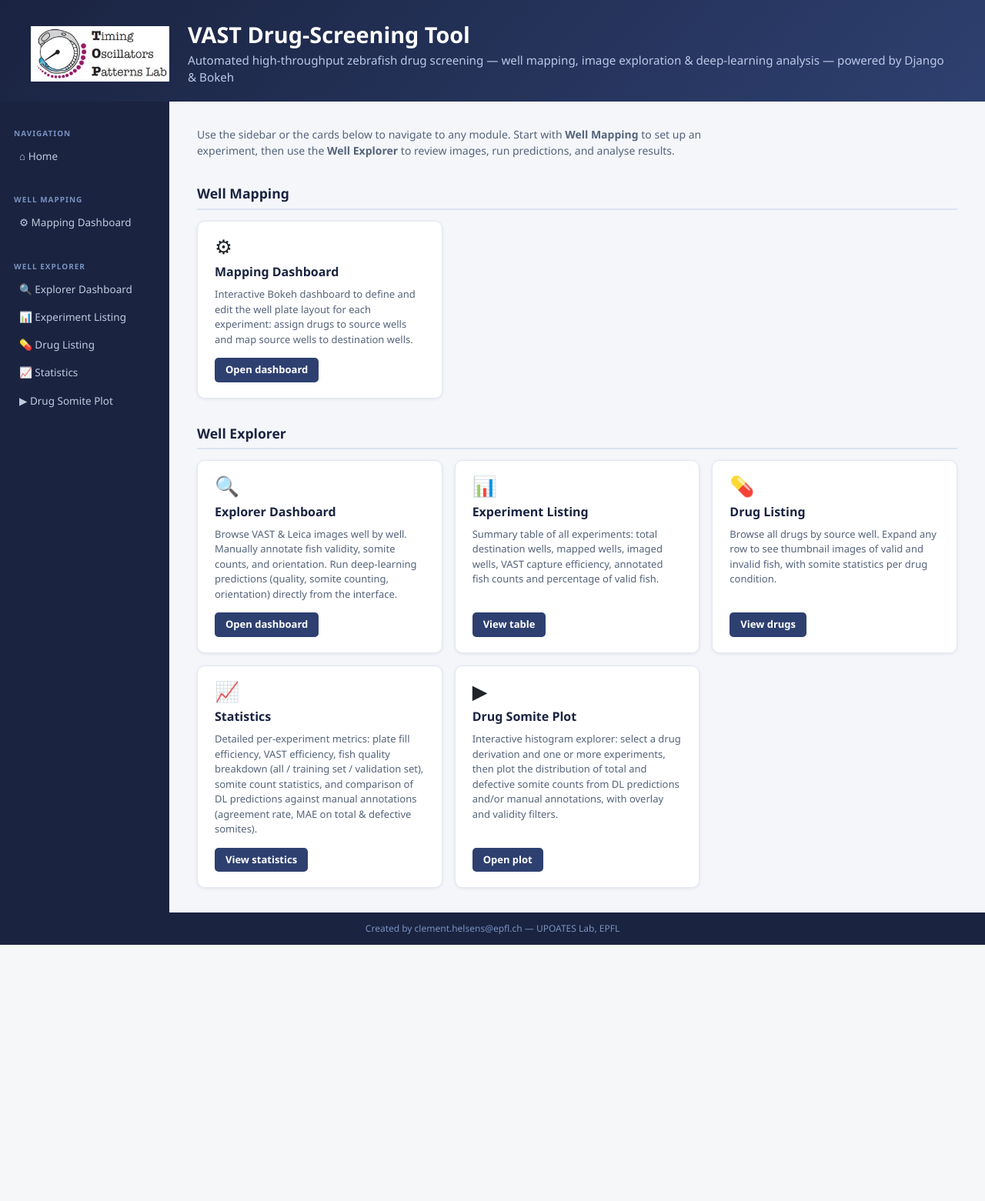
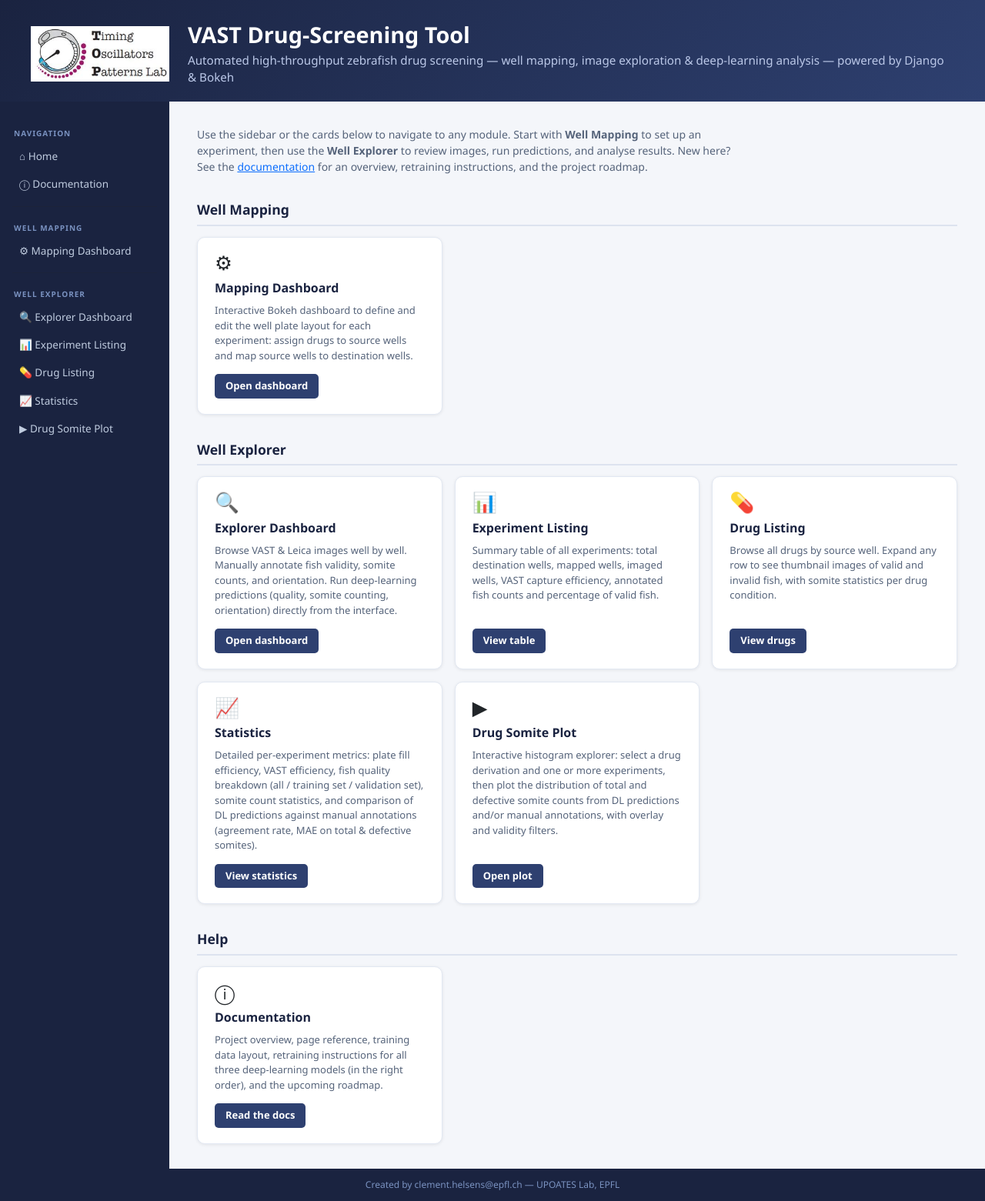
Before and after one commit to EPFL-TOP/VAST-DS, a Django app: page / in a window 1280 px wide. Shown: the whole page at 77% size. Before the commit the page ends 1228 px from the top, so only its background shows below. Run offline with Django 4.2, Linux system fonts and the light colour scheme.

Commit message:
new updates

```diff
--- a/templates/index.html
+++ b/templates/index.html
@@ -86,6 +86,7 @@
   <nav class="sidebar">
     <div class="sidebar-section">Navigation</div>
     <a href="{% url 'index' %}">&#8962; Home</a>
+    <a href="{% url 'docs' %}">&#9432; Documentation</a>
 
     <hr>
     <div class="sidebar-section">Well Mapping</div>
@@ -114,6 +115,8 @@
       Use the sidebar or the cards below to navigate to any module.
       Start with <strong>Well Mapping</strong> to set up an experiment,
       then use the <strong>Well Explorer</strong> to review images, run predictions, and analyse results.
+      New here? See the <a href="{% url 'docs' %}">documentation</a> for an overview, retraining instructions,
+      and the project roadmap.
     </p>
 
     <!-- Well Mapping -->
@@ -192,6 +195,21 @@
 
     </div>
 
+    <!-- Help -->
+    <div class="section-title">Help</div>
+    <div class="card-grid">
+      <div class="tool-card">
+        <div class="card-icon">&#9432;</div>
+        <p class="card-title">Documentation</p>
+        <p class="card-desc">
+          Project overview, page reference, training data layout, retraining
+          instructions for all three deep-learning models (in the right order),
+          and the upcoming roadmap.
+        </p>
+        <a class="card-link" href="{% url 'docs' %}">Read the docs</a>
+      </div>
+    </div>
+
     {% endblock %}
 
   </div><!-- /.main-content -->
--- a/well_explorer/urls.py
+++ b/well_explorer/urls.py
@@ -11,4 +11,5 @@ urlpatterns = [
     path(r"bokeh_dashboard", views.bokeh_dashboard, name="bokeh_dashboard_well_explorer"),
     path(r"stats_listing", views.stats_list, name="stats_listing"),
     path(r"drug_plot", views.drug_plot_page, name="drug_plot"),
+    path(r"docs", views.docs_page, name="docs"),
 ]
```
Also changed, not shown: well_explorer/views.py (+7 -0 lines), README.md.
